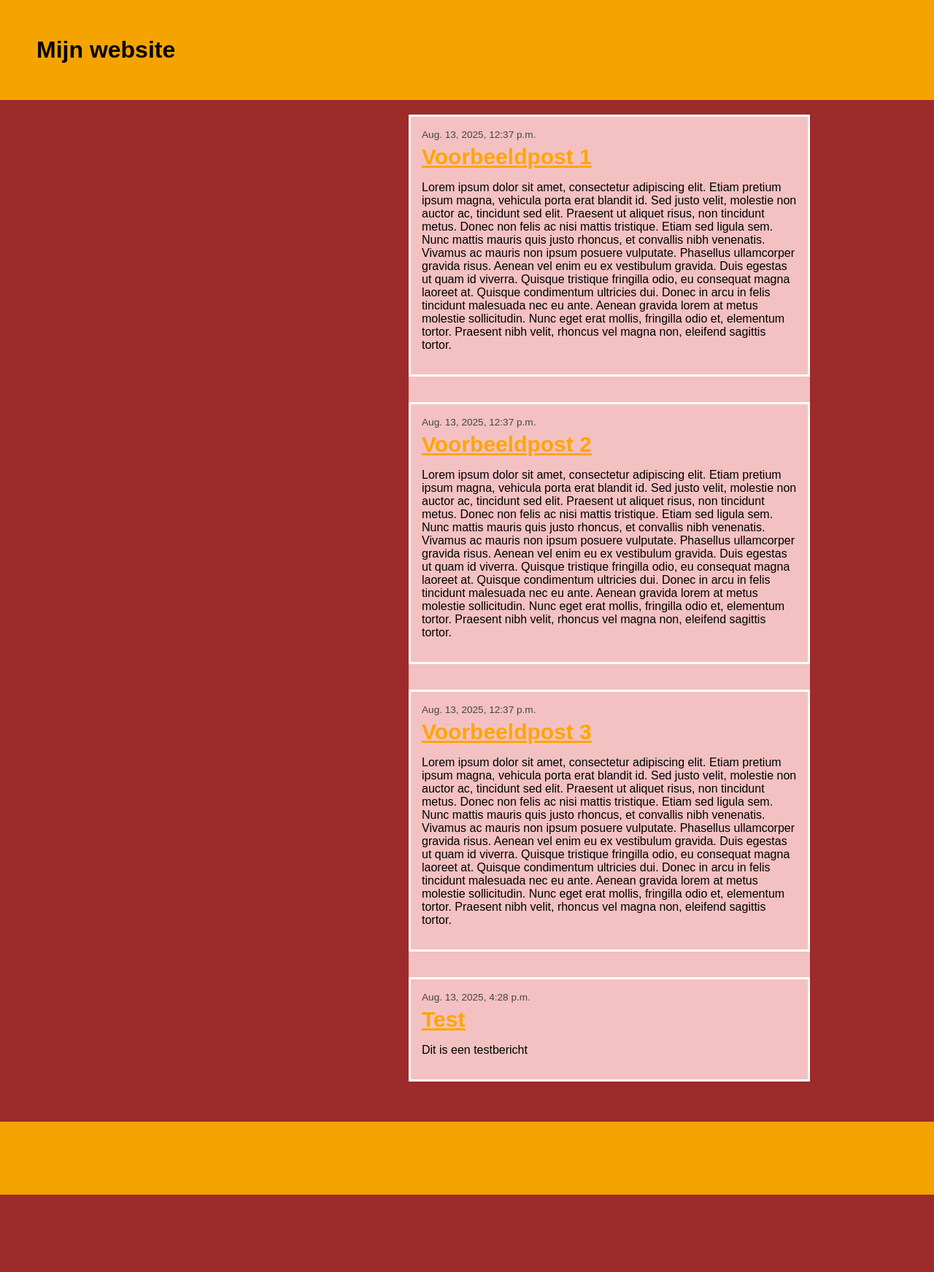
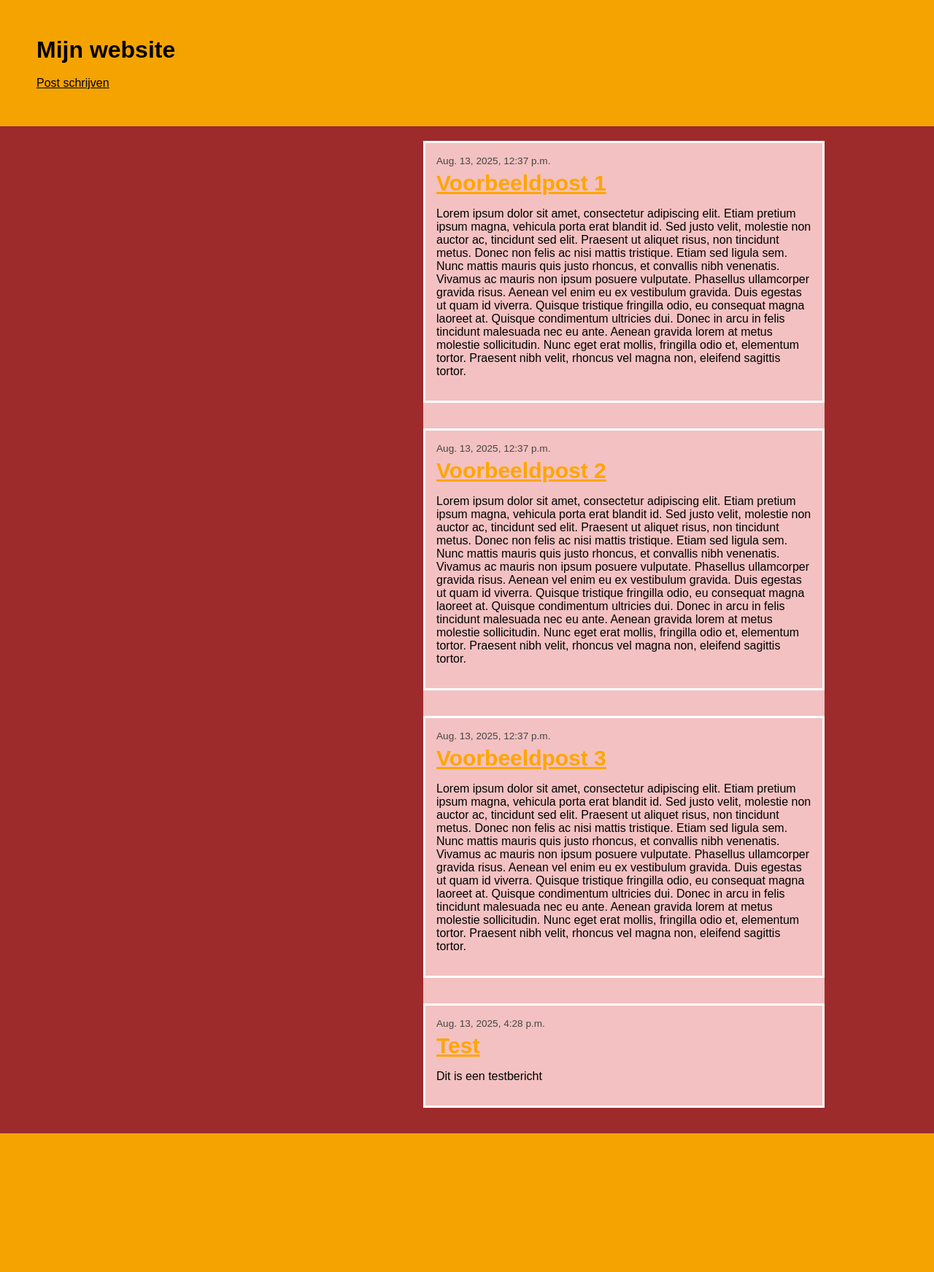
Before and after one commit to MarijeVerstrepen/testDjango, a Django app: page / in a window 1280 px wide. Shown: the whole page at 73% size. Before the commit the page ends 1637 px from the top, so only its background shows below. Run offline with Django 3.2, Linux system fonts and the light colour scheme; data comes from the database, SQL or seed files in the repository; both versions use the stored data as it was after the commit.

Commit message:
Les 6 afgerond

```diff
--- a/mysite/blog/static/css/stijl.css
+++ b/mysite/blog/static/css/stijl.css
@@ -1,38 +1,39 @@
 body {
   margin: 0;
   font-family: Arial, sans-serif;
+  background-color: #9d2b2b;
 }
 
 /* Algemene secties */
-.section {
-  padding: 20px;
+section {
+  margin: 20px;
 }
 
-.yellow {
+/* Gele header (was .yellow) */
+header {
   background-color: #f4a300; /* warm geel */
   padding: 50px;
 }
 
-.red {
-  background-color: #9d2b2b; /* donker rood */
-  color: white;
-}
-
-/* Titel boven */
-.top-section h1 {
+/* Titel boven (was .top-section h1) */
+header h1 {
   margin: 0;
   font-size: 2rem;
   color: #000; /* zwart voor contrast */
 }
 
-/* Blogs container */
-.blogs {
+header a {
+  color: black;
+}
+
+/* Blogs container (was .blogs) */
+section {
   max-width: 550px; /* smal kolomformaat */
   background-color: #f3c1c1;
 
   /* Uitlijning naar rechts */
-  margin-left: auto; /* auto marge aan de linkerzijde */
-  margin-right: 150px; /* 50px ruimte van de rechterrand */
+  margin-left: auto;
+  margin-right: 150px;
 }
 
 /* Post kaarten */
@@ -64,7 +65,11 @@ body {
   text-decoration: underline;
 }
 
-/* Footer */
-.bottom-section {
+/* Rode footer (was .red en .bottom-section) */
+footer {
+  background-color: #f4a300; /* donker rood */
+  height: 150px;
+  color: white;
   font-size: 0.9rem;
+  padding: 20px;
 }
--- /dev/null
+++ b/mysite/blog/templates/blog/base.html
@@ -0,0 +1,17 @@
+{% load static %}
+<!DOCTYPE html>
+<html lang="en" dir="ltr">
+  <head>
+    <meta charset="utf-8" />
+    <link rel="stylesheet" href="{% static 'css/stijl.css' %}" />
+    <title></title>
+  </head>
+  <body>
+    <header>
+      <h1>Mijn website</h1>
+      <br /><a href="{% url 'post_nieuw' %}" class="top-menu">Post schrijven</a>
+    </header>
+    <section>{% block inhoud %}{% endblock %}</section>
+    <footer></footer>
+  </body>
+</html>
--- a/mysite/blog/templates/blog/post_list.html
+++ b/mysite/blog/templates/blog/post_list.html
@@ -1,31 +1,7 @@
-{% load static %}
-<!DOCTYPE html>
-<html lang="en">
-  <head>
-    <meta charset="utf-8" />
-    <link rel="stylesheet" href="{% static 'css/stijl.css' %}" />
-    <title>Mijn website</title>
-  </head>
-  <body>
-    <!-- Bovenste gele sectie -->
-    <div class="section yellow top-section">
-      <h1>Mijn website</h1>
-    </div>
-
-    <!-- Middelste rode sectie -->
-    <div class="section red middle-section">
-      <div class="blogs">
-        {% block content %} {% for post in posts %}
-        <article class="post">
-          <time class="date">{{ post.published_date }}</time>
-          <h2><a href="">{{ post.title }}</a></h2>
-          <p>{{ post.text|linebreaksbr }}</p>
-        </article>
-        {% endfor %} {% endblock %}
-      </div>
-    </div>
-
-    <!-- Onderste gele sectie -->
-    <div class="section yellow bottom-section"></div>
-  </body>
-</html>
+{% extends 'blog/base.html' %}{% block inhoud %}{% for post in posts %}
+<article class="post">
+  <time class="date">{{ post.published_date }}</time>
+  <h2><a href="{% url 'post_inhoud' pk=post.pk %}">{{ post.title }}</a></h2>
+  <p>{{ post.text|linebreaksbr }}</p>
+</article>
+{% endfor %}{% endblock %}
--- a/mysite/blog/urls.py
+++ b/mysite/blog/urls.py
@@ -3,4 +3,6 @@ from . import views
 
 urlpatterns = [
     path('', views.post_list, name='post_list'),
+    path('post/<int:pk>/', views.post_detail, name='post_inhoud'),
+    path('post/nieuw/', views.post_nieuw, name='post_nieuw'),
 ]
--- a/mysite/blog/views.py
+++ b/mysite/blog/views.py
@@ -1,7 +1,27 @@
 from django.shortcuts import render
 from django.utils import timezone
+from django.shortcuts import render, get_object_or_404
+from django.shortcuts import redirect
 from .models import Post
+from .forms import PostForm
 
 def post_list(request):
     posts = Post.objects.filter(published_date__lte=timezone.now()).order_by('published_date')
     return render(request, 'blog/post_list.html', {'posts': posts})
+
+def post_detail(request, pk):
+    post = get_object_or_404(Post, pk=pk)
+    return render(request, 'blog/post_inhoud.html', {'post': post})
+
+def post_nieuw(request):
+    if request.method == "POST":
+       form = PostForm(request.POST)
+       if form.is_valid():
+           post = form.save(commit=False)
+           post.author = request.user
+           post.published_date = timezone.now()
+           post.save()
+           return redirect('post_inhoud', pk=post.pk)
+    else:
+       form = PostForm()
+    return render(request, 'blog/post_edit.html', {'form': form})
```
Also changed, not shown: mysite/blog/forms.py (added, +7 -0 lines), mysite/blog/templates/blog/post_edit.html (added, +11 -0 lines), mysite/blog/templates/blog/post_inhoud.html (added, +8 -0 lines), mysite/db.sqlite3.
